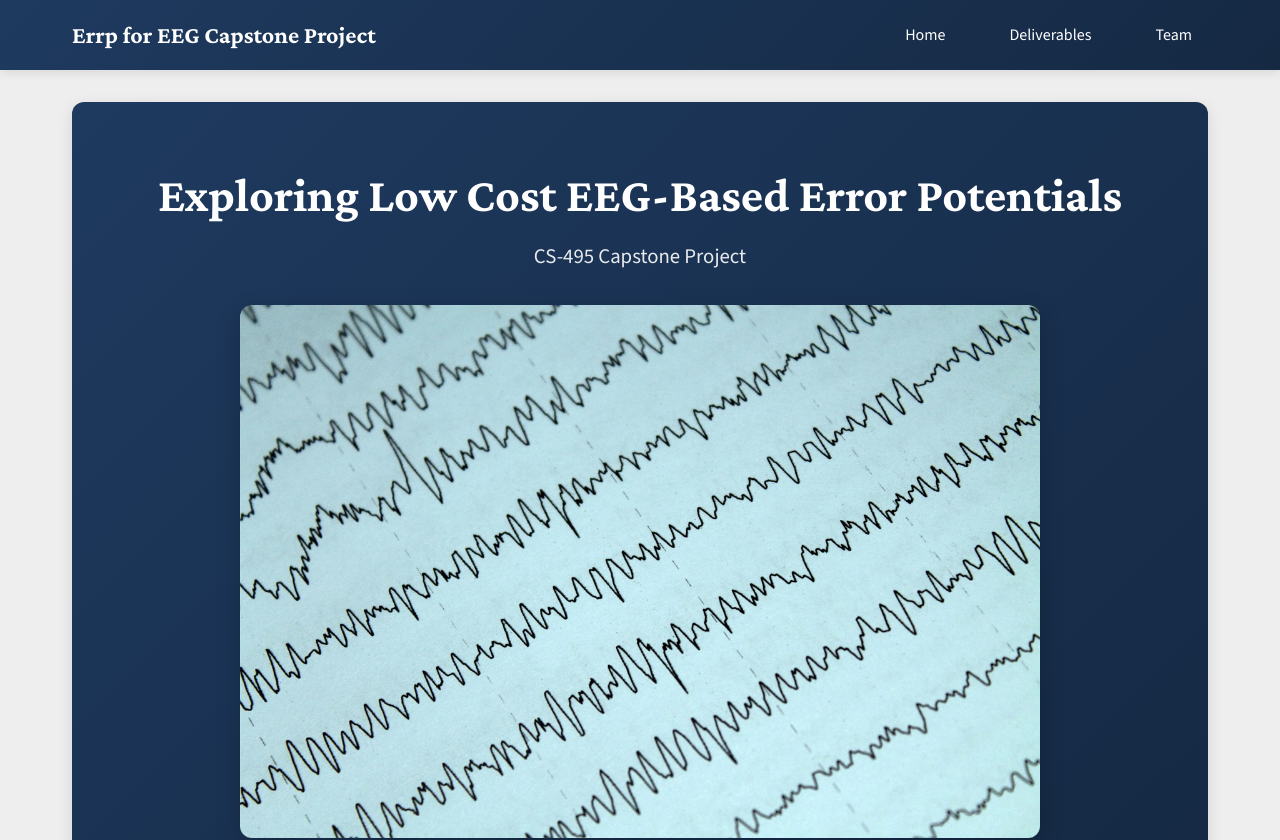
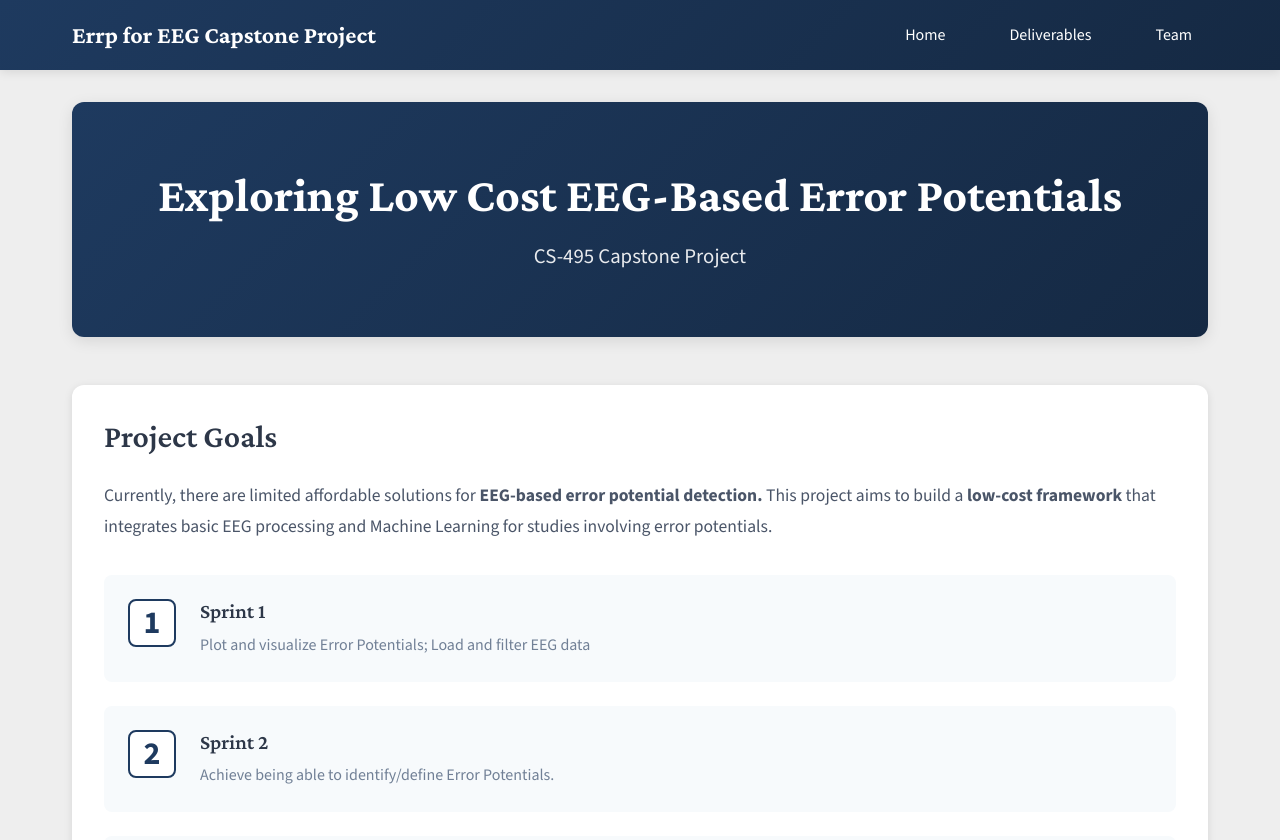
Before and after one commit to aliburkemper12/Capstone-Project-Site, a React (Vite) app in the folder my-react-app/: page /#/ in a window 1280 px wide. Shown: the top 840 px of the page. Built offline with nearby package versions, Linux system fonts and the light colour scheme.

Commit message:
Rollback to no image I dont feel like messing with it

```diff
--- a/my-react-app/src/pages/Home.jsx
+++ b/my-react-app/src/pages/Home.jsx
@@ -6,9 +6,9 @@ function Home() {
       <div className="hero-section">
         <h1 className="hero-title">Exploring Low Cost EEG-Based Error Potentials</h1>
         <p className="hero-subtitle">CS-495 Capstone Project</p>
-        <div className="hero-image">
-          <img src="./public/eeg.jpg" alt="EEG" />
-        </div>
+        {/* <div className="hero-image">
+          <img src="./my-react-app/public/eeg.jpg" alt="EEG" />
+        </div> */}
       </div>
 
       <div className="content-section">
```
